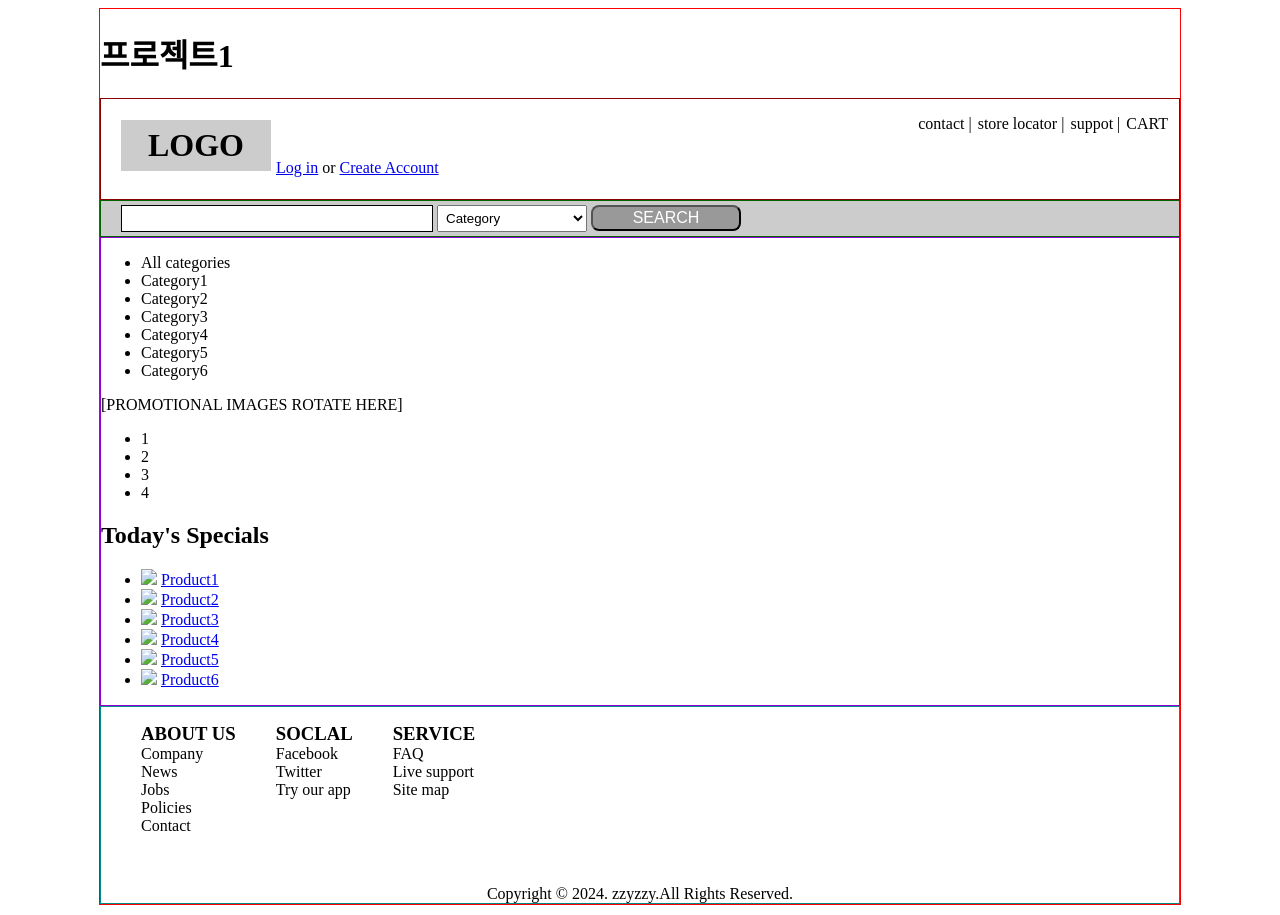
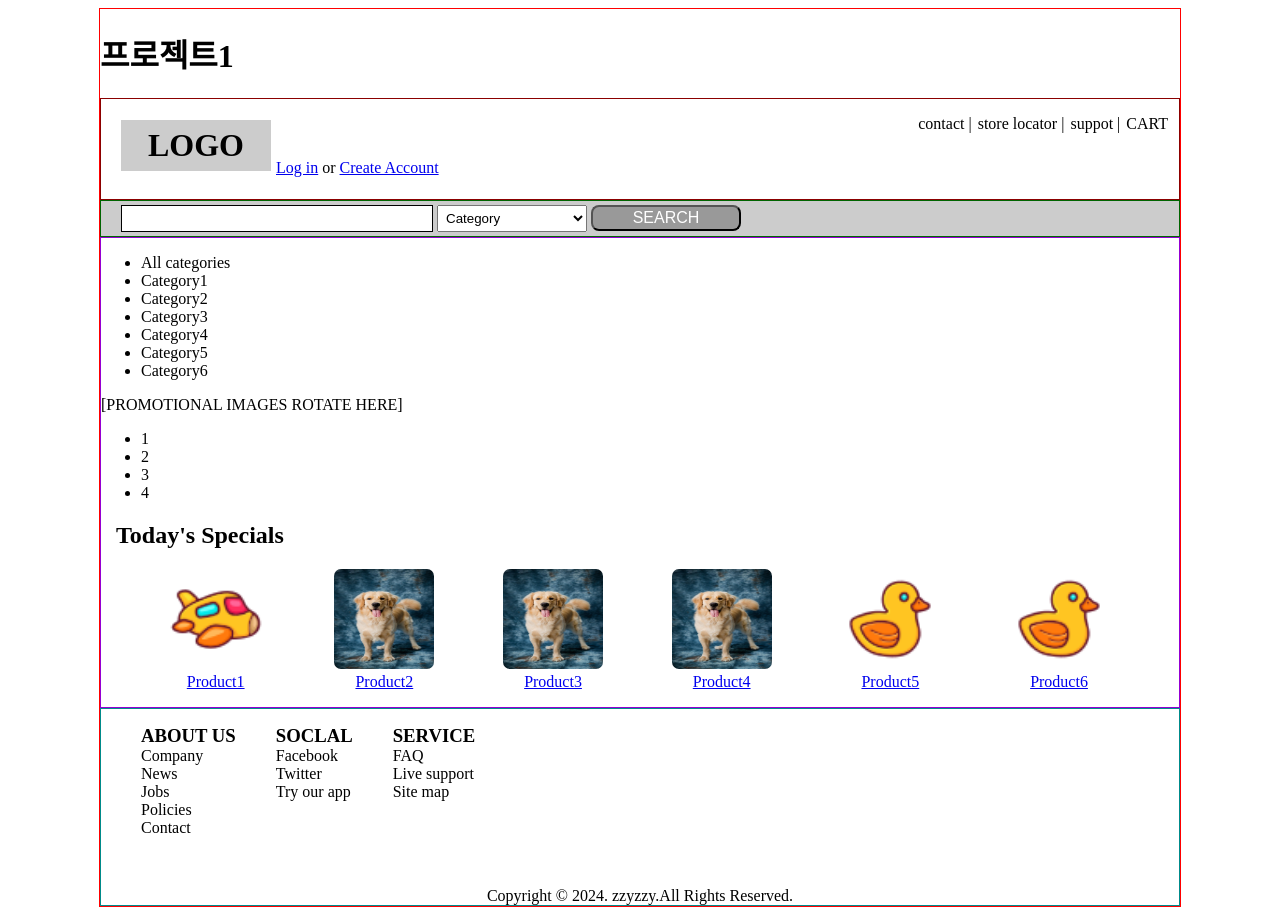
Before and after one commit to Yongheech/frontends, a FastAPI app: template views/templates/html/10project1.html in a window 1280 px wide. Run offline with FastAPI, Linux system fonts and the light colour scheme; the template is opened without the code that fills it, so the values that code supplies are empty.

Commit message:
프로젝트 실습 - main : products section

```diff
--- a/views/templates/html/10project1.html
+++ b/views/templates/html/10project1.html
@@ -38,6 +38,18 @@
         .navgroup { height: 35px;display: table-cell; vertical-align: middle;}
         /*main*/
         main {border: 1px solid darkviolet}
+
+        /*section #1*/
+        select:first-child{}
+
+        /*section #2*/
+        select:last-child {height: 250px; }
+        #products h2 {margin-left: 15px}
+        #products ul {list-style: none; padding: 0; }
+        #products li {display: inline-block ; margin-left: 6%}
+        #products img { width: 100px; height: 100px;
+                ; border-radius: 7px;}
+        #products  a {display: block; text-align: center}
 
         /*footer*/
         footer {border: 1px solid darkcyan}
@@ -89,34 +101,35 @@
             </div>
         </section>
         <section>
-            <div id="products"></div>
+            <div id="products">
                 <h2>Today's Specials</h2>
             <ul >
                 <li>
-                    <img src="#">
-                    <a href="#">Product1</a>
+                    <img src="/static/img/plane.png">
+                    <a href="#" >Product1</a>
                 </li>
                 <li>
-                    <img src="#">
+                    <img src="/static/img/dog-8198719_1280.jpg">
                     <a href="#">Product2</a>
                 </li>
                 <li>
-                    <img src="#">
+                    <img src="/static/img/dog-8198719_1280.jpg">
                     <a href="#">Product3</a>
                 </li>
                 <li>
-                    <img src="#">
+                    <img src="/static/img/dog-8198719_1280.jpg">
                     <a href="#">Product4</a>
                 </li>
                 <li>
-                    <img src="#">
+                    <img src="/static/img/rubber-duck.png">
                     <a href="#">Product5</a>
                 </li>
                 <li>
-                    <img src="#">
+                    <img src="/static/img/rubber-duck.png">
                     <a href="#">Product6</a>
                 </li>
             </ul>
+            </div>
         </section>
     </main>
     <footer>
```
